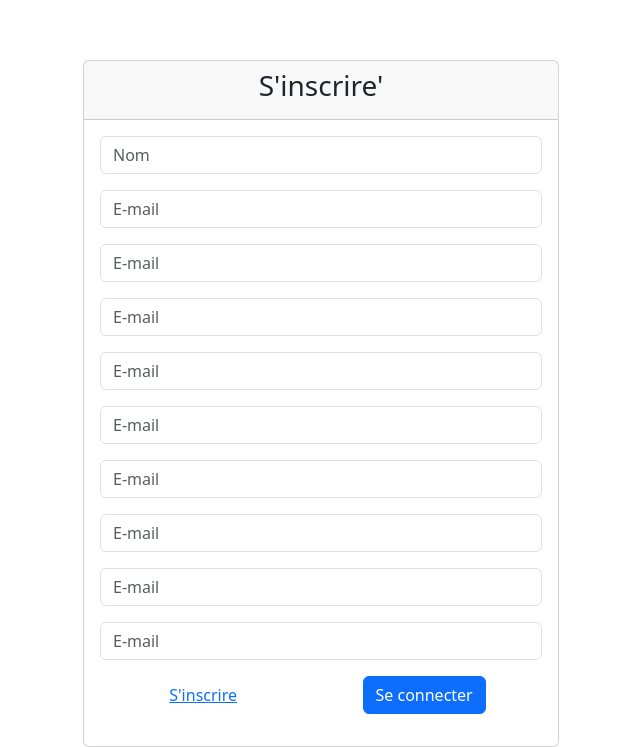
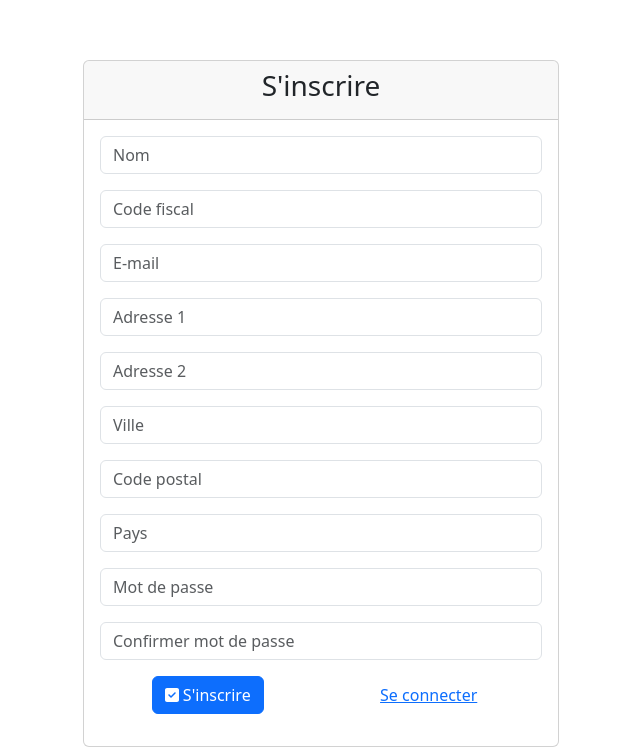
Before and after one commit to ThomasBerbigier/Gestion_de_stock, an Angular app: page / in a window 1280 px wide. Shown: the part 140-887 px from the top of the page, without its empty margins (319-959 px from the left). Built offline with nearby package versions, Linux system fonts and the light colour scheme.

Commit message:
ajout page inscription

```diff
--- a/src/app/pages/page-inscription/page-inscription.component.html
+++ b/src/app/pages/page-inscription/page-inscription.component.html
@@ -1,45 +1,44 @@
 <div class="container my-container">
   <div class="card justify-content-md-center">
     <div class="card-header">
-      <h1 class="text-center fs-3">S'inscrire'</h1>
+      <h1 class="text-center fs-3">S'inscrire</h1>
     </div>
     <div class="card-body">
       <div class="mb-3">
         <input type="text" class="form-control" placeholder="Nom">
       </div>
       <div class="mb-3">
-        <input type="email" class="form-control" placeholder="E-mail">
+        <input type="text" class="form-control" placeholder="Code fiscal">
       </div>
       <div class="mb-3">
-        <input type="email" class="form-control" placeholder="E-mail">
+        <input type="text" class="form-control" placeholder="E-mail">
       </div>
       <div class="mb-3">
-        <input type="email" class="form-control" placeholder="E-mail">
+        <input type="text" class="form-control" placeholder="Adresse 1">
       </div>
       <div class="mb-3">
-        <input type="email" class="form-control" placeholder="E-mail">
+        <input type="text" class="form-control" placeholder="Adresse 2">
       </div>
       <div class="mb-3">
-        <input type="email" class="form-control" placeholder="E-mail">
+        <input type="text" class="form-control" placeholder="Ville">
       </div>
       <div class="mb-3">
-        <input type="email" class="form-control" placeholder="E-mail">
+        <input type="text" class="form-control" placeholder="Code postal">
       </div>
       <div class="mb-3">
-        <input type="email" class="form-control" placeholder="E-mail">
+        <input type="text" class="form-control" placeholder="Pays">
       </div>
       <div class="mb-3">
-        <input type="email" class="form-control" placeholder="E-mail">
+        <input type="password" class="form-control" placeholder="Mot de passe">
       </div>
       <div class="mb-3">
-        <input type="email" class="form-control" placeholder="E-mail">
+        <input type="password" class="form-control" placeholder="Confirmer mot de passe">
       </div>
-
       <div class="mb-3 d-flex justify-content-around">
-        <button type="button" class="btn btn-link">S'inscrire</button>
         <button type="button" class="btn btn-primary">
-          Se connecter
+          <fa-icon [icon]="faCheckSquare"></fa-icon>&nbsp;S'inscrire
         </button>
+        <button type="button" class="btn btn-link">Se connecter</button>
       </div>
     </div>
   </div>
--- a/src/app/pages/page-inscription/page-inscription.component.ts
+++ b/src/app/pages/page-inscription/page-inscription.component.ts
@@ -1,15 +1,14 @@
 import { Component } from '@angular/core';
-import {FaIconComponent} from "@fortawesome/angular-fontawesome";
+import { FontAwesomeModule } from '@fortawesome/angular-fontawesome';
+import {faCheckSquare} from '@fortawesome/free-solid-svg-icons';
 
 @Component({
   selector: 'app-page-inscription',
   standalone: true,
-  imports: [
-    FaIconComponent
-  ],
+  imports: [FontAwesomeModule],
   templateUrl: './page-inscription.component.html',
   styleUrl: './page-inscription.component.scss'
 })
 export class PageInscriptionComponent {
-
+  protected readonly faCheckSquare = faCheckSquare;
 }
```
